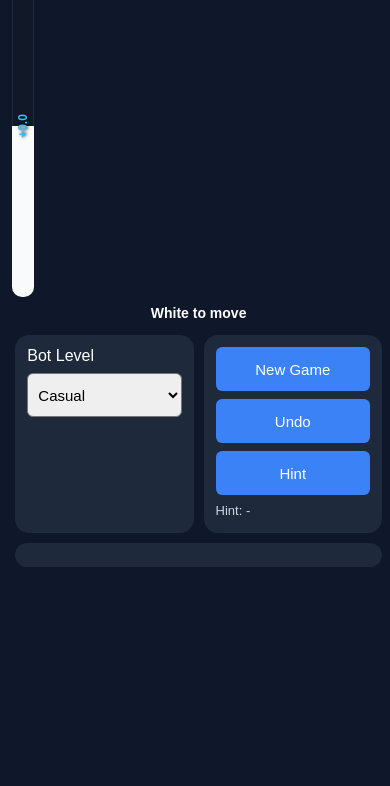
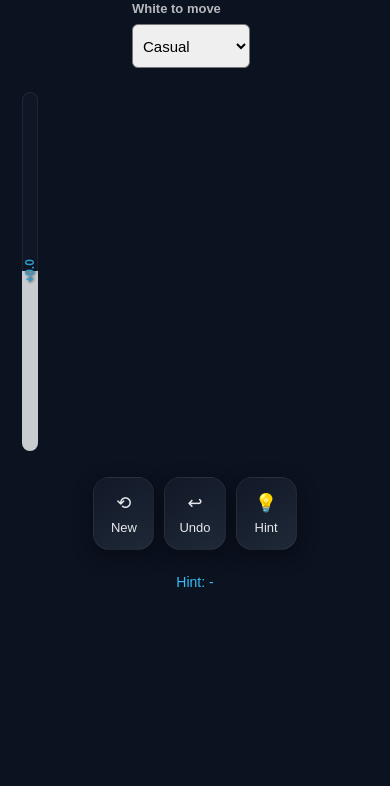
Before and after one commit to masarray/Chess, a website built with Vite: page index.html in a window 390 px wide. Shown: the part 58-844 px from the top of the page. Built offline with nearby package versions, Linux system fonts and the light colour scheme; what chessground would draw is missing.

Commit message:
mobile first layout

```diff
--- a/index.html
+++ b/index.html
@@ -8,23 +8,10 @@
   </head>
   <body>
     <div id="app">
-      <div id="container">
-        <!-- LEFT: BOARD -->
-        <div id="board-area">
-          <div id="board-wrap">
-            <div id="eval-bar">
-              <div id="eval-fill"></div>
-              <div id="eval-score">0.0</div>
-            </div>
-            <div id="board"></div>
-          </div>
+      <!-- HEADER -->
+      <div id="header">
+        <div id="title">Chess</div>
         <div id="status">Ready</div>
-        </div>
-
-        <!-- RIGHT: PANEL -->
-        <div id="panel">
-          <div class="card">
-            <label>Bot Level</label>
         <select id="level">
           <option value="1">Beginner</option>
           <option value="2" selected>Casual</option>
@@ -33,18 +20,34 @@
         </select>
       </div>
 
-          <div class="card">
-            <button id="newGame">New Game</button>
-            <button id="undo">Undo</button>
-            <button id="hint">Hint</button>
-            <div id="hintText">Hint: -</div>
+      <!-- BOARD -->
+      <div id="board-wrap">
+        <div id="eval-bar">
+          <div id="eval-fill"></div>
+          <div id="eval-score">0.0</div>
+        </div>
+        <div id="board"></div>
       </div>
 
-          <div class="card">
-            <div id="history"></div>
+      <!-- BOTTOM BAR -->
+      <div id="bottom-bar">
+        <button id="newGame" class="tool">
+          <span class="icon">⟲</span>
+          <span>New</span>
+        </button>
+
+        <button id="undo" class="tool">
+          <span class="icon">↩</span>
+          <span>Undo</span>
+        </button>
+
+        <button id="hint" class="tool">
+          <span class="icon">💡</span>
+          <span>Hint</span>
+        </button>
       </div>
-        </div>
-      </div>
+
+      <div id="hintText">Hint: -</div>
     </div>
 
     <script type="module" src="/src/main.js"></script>
--- a/src/main.js
+++ b/src/main.js
@@ -118,6 +118,8 @@ function onMove(orig, dest) {
 }
 
 function updateHistory() {
+  if (!historyElement) return;
+
   const history = game.history({ verbose: true });
 
   let html = "";
--- a/src/style.css
+++ b/src/style.css
@@ -23,33 +23,6 @@ body {
 #status {
   font-size: 16px;
   font-weight: 600;
-}
-
-#container {
-  display: flex;
-  gap: 20px;
-}
-
-#board-area {
-  display: flex;
-  flex-direction: column;
-  align-items: center;
-}
-
-#panel {
-  width: 220px;
-  display: flex;
-  flex-direction: column;
-  gap: 12px;
-}
-
-.card {
-  background: #1e293b;
-  padding: 12px;
-  border-radius: 10px;
-  display: flex;
-  flex-direction: column;
-  gap: 8px;
 }
 
 button {
@@ -124,7 +97,8 @@ select {
   width: 28px;
   height: 420px;
   background: #111827;
-  border-radius: 10px;
+  border-radius: 12px;
+  opacity: 0.8;
   overflow: hidden;
   position: relative;
   box-shadow: inset 0 0 0 1px rgba(255, 255, 255, 0.08);
@@ -152,9 +126,11 @@ select {
 }
 
 #hintText {
-  font-size: 13px;
-  color: #cbd5e1;
-  min-height: 18px;
+  margin-top: 10px;
+  font-size: 14px;
+  text-align: center;
+  color: #38bdf8;
+  font-weight: 500;
 }
 
 .cg-wrap svg {
@@ -235,3 +211,98 @@ select {
     margin-top: 8px;
   }
 }
+
+/* ===== PREMIUM MOBILE LAYOUT ===== */
+
+body {
+  background: #0b1220;
+  display: flex;
+  justify-content: center;
+}
+
+#app {
+  width: 100%;
+  max-width: 480px;
+  padding: 10px;
+  box-sizing: border-box;
+}
+
+/* HEADER */
+#header {
+  display: grid;
+  grid-template-columns: 1fr auto;
+  align-items: center;
+  gap: 8px;
+  margin-bottom: 10px;
+}
+
+#title {
+  font-weight: 700;
+  font-size: 18px;
+}
+
+#status {
+  grid-column: 1 / -1;
+  font-size: 13px;
+  opacity: 0.7;
+}
+
+/* BOARD */
+#board-wrap {
+  display: flex;
+  justify-content: center;
+  gap: 8px;
+}
+
+#board {
+  width: min(92vw, 420px);
+  height: min(92vw, 420px);
+  border-radius: 16px;
+  overflow: hidden;
+}
+
+#eval-bar {
+  width: 18px;
+  height: min(92vw, 420px);
+}
+
+/* BOTTOM BAR */
+#bottom-bar {
+  display: grid;
+  grid-template-columns: repeat(3, 1fr);
+  gap: 10px;
+  margin-top: 12px;
+}
+
+.tool {
+  background: linear-gradient(145deg, #111827, #1f2937);
+  border: 1px solid rgba(255, 255, 255, 0.05);
+  border-radius: 16px;
+  padding: 14px;
+  color: #e5e7eb;
+  display: flex;
+  flex-direction: column;
+  align-items: center;
+  gap: 6px;
+  font-size: 13px;
+  box-shadow: 0 6px 20px rgba(0, 0, 0, 0.4);
+  transition: all 0.15s ease;
+}
+
+.tool:active {
+  transform: scale(0.92);
+  box-shadow: 0 2px 8px rgba(0, 0, 0, 0.6);
+}
+
+.icon {
+  font-size: 18px;
+}
+
+/* TOUCH FEEL */
+button {
+  -webkit-tap-highlight-color: transparent;
+}
+
+#board {
+  touch-action: manipulation;
+}
```
Also changed, not shown: style.css (deleted, +0 -116 lines). Lines whose indentation alone changed are shown as unchanged.
